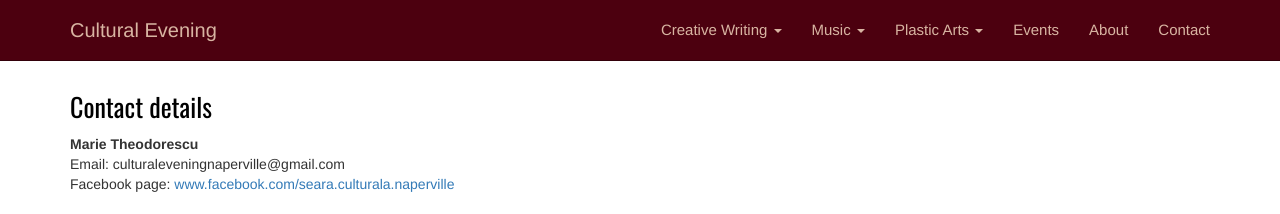
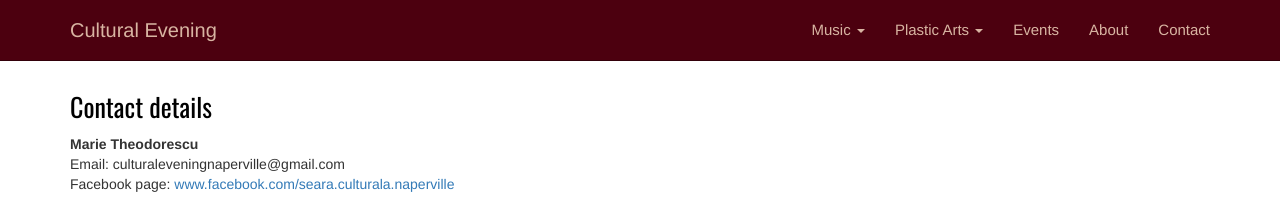
Before and after one commit to adrianth/culteve, a Jekyll site: the page built from en/contact.html, in a window 1280 px wide. Shown: the top 214 px of the page. Built offline with Jekyll 4.4.1, drawn with Linux system fonts in a browser that asks for light colours.

Commit message:
no creative

```diff
--- a/_includes/other/main-menu-en.html
+++ b/_includes/other/main-menu-en.html
@@ -17,12 +17,7 @@
 
                 <div class="collapse navbar-collapse" id="bs-navbar-collapse-1">
                     <ul class="nav navbar-nav navbar-right scrollable-menu">
-                        <li class="dropdown">
-                            <a class="dropdown-toggle" data-toggle="dropdown" href="#">Creative Writing <span class="caret"></span></a>
-                            <ul class="dropdown-menu">
-                                 <li><a href="{{ site.baseurl }}/en/creative-writing/alina-celia-cumpan.html">Alina Celia Cumpan</a></li>
-                            </ul>
-                        </li>
+
                         <li class="dropdown">
                             <a class="dropdown-toggle" data-toggle="dropdown" href="#">Music <span class="caret"></span></a>
                             <ul class="dropdown-menu">
```
